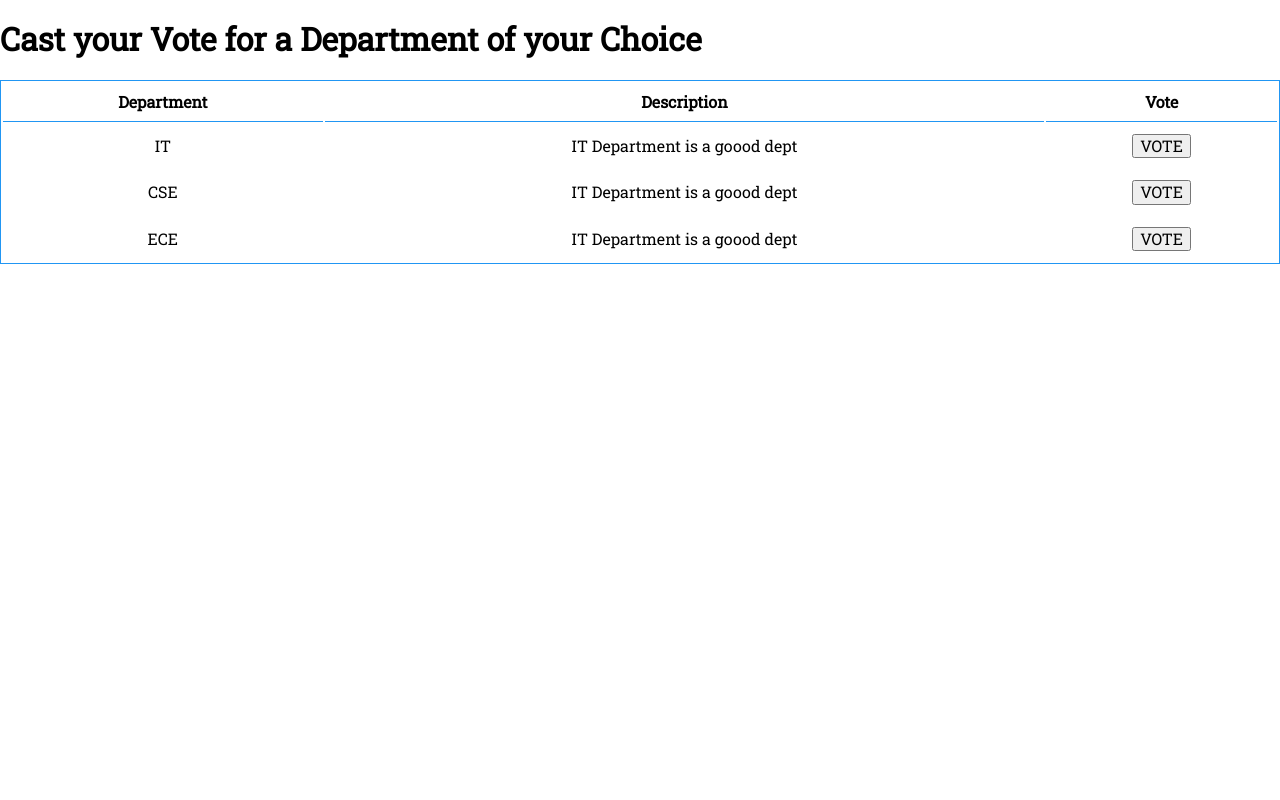
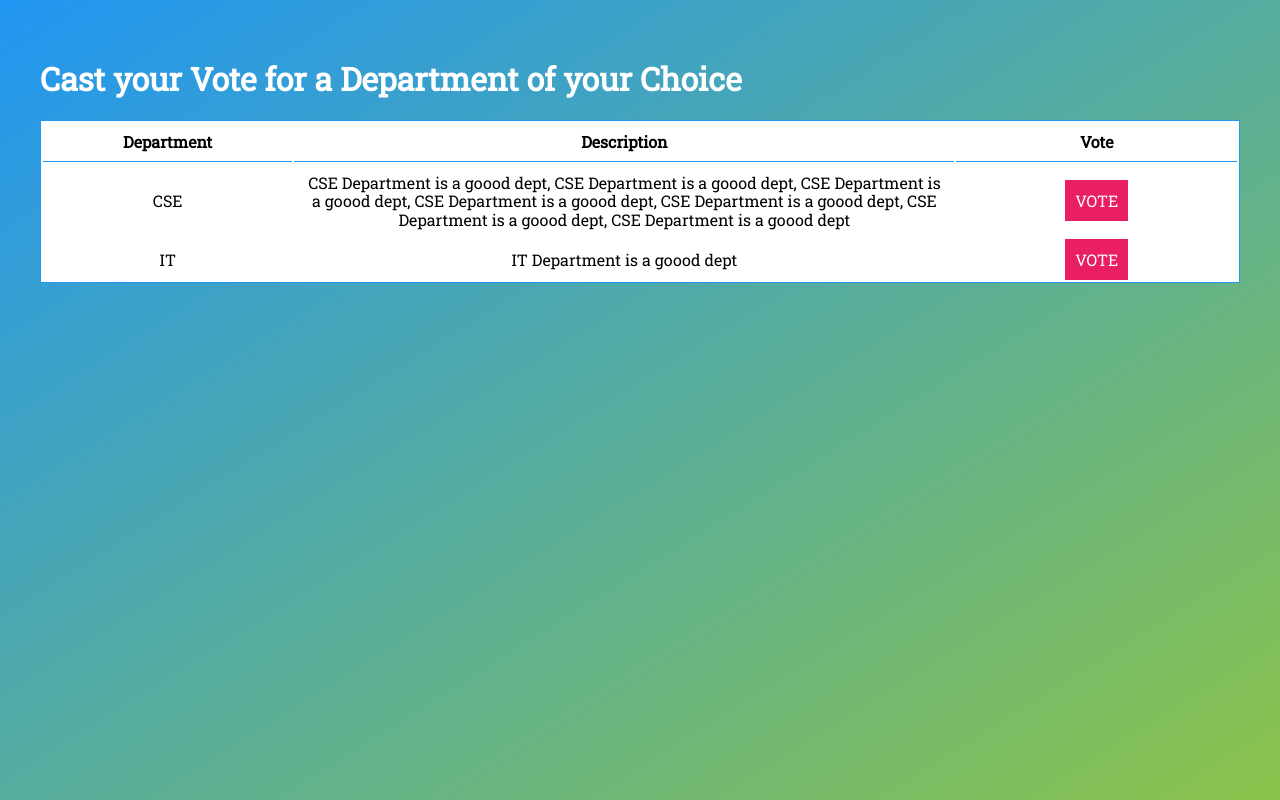
Before and after one commit to Vijay-CIS/cit-dept-vote, a Flask app: template app/templates/pages/vote.html in a window 1280 px wide. Run offline with Flask 2, Linux system fonts and the light colour scheme; the template is opened without the code that fills it, so the values that code supplies are empty.

Commit message:
Vote Route and Styling

```diff
--- a/app/static/styles/style.css
+++ b/app/static/styles/style.css
@@ -52,9 +52,41 @@
     padding: 15px;
 }
 
+.page-container {
+    min-height: calc(100vh - 80px);
+    padding: 40px;
+    background-image: linear-gradient(to bottom right, #2196F3, #8BC34A);
+}
+
+.thanks-container {
+    min-height: calc(100vh - 80px);
+    padding: 40px;
+    display: flex;
+    flex-direction: column;
+    justify-content: center;
+    align-items: center;
+}
+
+.page-container h1 {
+    color: #fff;
+}
+
+.limit {
+    width: 50vw;
+}
+
 table {
     width: 100%;
+    background-color: #fff;
     border: 1px solid #2196F3;
+}
+
+a {
+    text-decoration: none;
+    padding: 10px;
+    color: #fff;
+    background-color: #E91E63;
+    margin: 20px;
 }
 
 tr {
--- a/app/templates/pages/vote.html
+++ b/app/templates/pages/vote.html
@@ -8,6 +8,7 @@
 </head>
 
 <body>
+    <div class="page-container">
         <h1>Cast your Vote for a Department of your Choice</h1>
         <table>
             <tr class="head">
@@ -16,21 +17,31 @@
                 <th>Vote</th>
             </tr>
             <tr>
-            <td>IT</td>
-            <td>IT Department is a goood dept</td>
-            <td><button>VOTE</button></td>
+                <td>CSE</td>
+                <td class="limit">CSE Department is a goood dept, CSE Department is a goood dept, CSE Department is a goood dept, CSE
+                    Department is a goood dept, CSE Department is a goood dept, CSE Department is a goood dept, CSE
+                    Department is a goood dept</td>
+                <td><a
+                        href="/submit-vote/CSE?name={{user['name']}}&email={{user['email']}}&school={{user['school']}}">VOTE</a>
+                </td>
             </tr>
             <tr>
-            <td>CSE</td>
-            <td>IT Department is a goood dept</td>
-            <td><button>VOTE</button></td>
+                <td>IT</td>
+                <td class="limit">IT Department is a goood dept</td>
+                <td><a
+                        href="/submit-vote/IT?name={{user['name']}}&email={{user['email']}}&school={{user['school']}}">VOTE</a>
+                </td>
             </tr>
-        <tr>
+
+            <!-- ADD MORE DEPTS IN THIS FORMAT. Change "/submit-vote/<dept-name>"  -->
+
+            <!-- <tr>
             <td>ECE</td>
             <td>IT Department is a goood dept</td>
-            <td><button>VOTE</button></td>
-        </tr>
+            <td><a href="/submit-vote/ECE">VOTE</button></td>
+        </tr> -->
         </table>
+    </div>
 </body>
 
 </html>
```
Also changed, not shown: app/main.py (+31 -5 lines), app/templates/pages/admin.html (+17 -0 lines), app/templates/pages/thanks.html (added, +17 -0 lines). Lines whose indentation alone changed are shown as unchanged.
